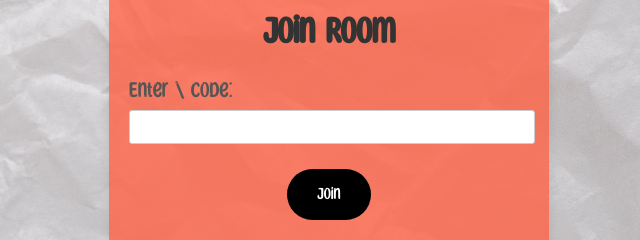
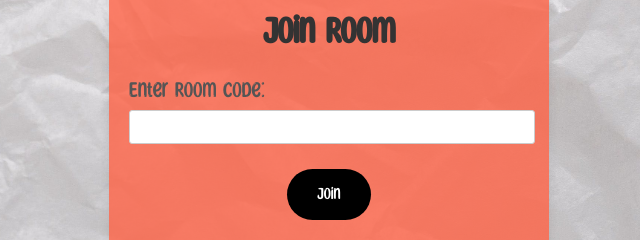
Before and after one commit to veronicahoyek/nameanimalthing, a plain HTML site: page html/joinroom.html in a window 1280 px wide. Shown: the part 335-575 px from the top of the page, 311-951 px from the left. Drawn offline with Linux system fonts and the light colour scheme.

Commit message:
revert back to commit

```diff
--- a/html/joinroom.html
+++ b/html/joinroom.html
@@ -21,7 +21,7 @@
             <h2>Join Room</h2>
             <form class="join-room-form">
                 <div class="form-group">
-                    <label for="room-code">Enter \ Code:</label>
+                    <label for="room-code">Enter Room Code:</label>
                     <input type="text" id="room-code" name="room-code" required>
                 </div>
                 <div class="form-group">
```
